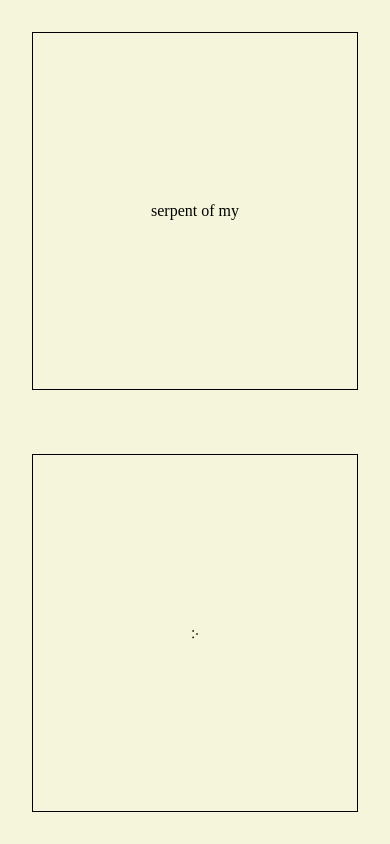
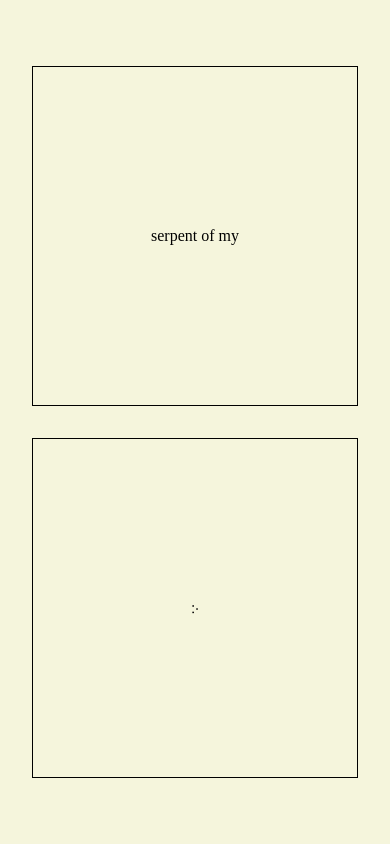
Before and after one commit to moa-mnsr/tooth, a plain HTML site: page index.html in a window 390 px wide. Drawn offline with Linux system fonts and the light colour scheme.

Commit message:
adjusting responsiveness

```diff
--- a/index.html
+++ b/index.html
@@ -3,10 +3,13 @@
 
 <head>
   <meta charset="UTF-8">
-  <meta name="viewport" content="width=device-width, initial-scale=1.0">
+
+  <meta name="viewport" content="width=device-width, initial-scale=1, maximum-scale=1">
+
   <title>tooth</title>
 
   <link rel="stylesheet" href="style.css" />
+
 </head>
 
 <body>
--- a/style.css
+++ b/style.css
@@ -1,4 +1,10 @@
 @import 'reset.css';
+
+html {
+  text-size-adjust: 100%;
+  -webkit-text-size-adjust: 100%; /* Safari */
+  -moz-text-size-adjust: 100%; /* Firefox */
+}
 
 html, body {
   overflow: hidden;
@@ -11,21 +17,19 @@ body {
   -webkit-user-select: none;
   display: flex;
   flex-direction: column;
-  height: 100vh;
-  justify-content: space-evenly;
-  align-content: center;
+  justify-content: center;
+  min-height: 100dvh;
   -mosz-user-select: none;
   -ms-user-select: none;
 }
 
 section {
     border: solid black 1px;
-    margin: 2em;
-    padding: 2em;
+    margin: 1em 2em;
     cursor: pointer;
     display: flex;
     flex-direction: column;
     justify-content: center;
-    height: 50vh;
+    min-height: 40dvh;
     text-align: center;
 }
```
